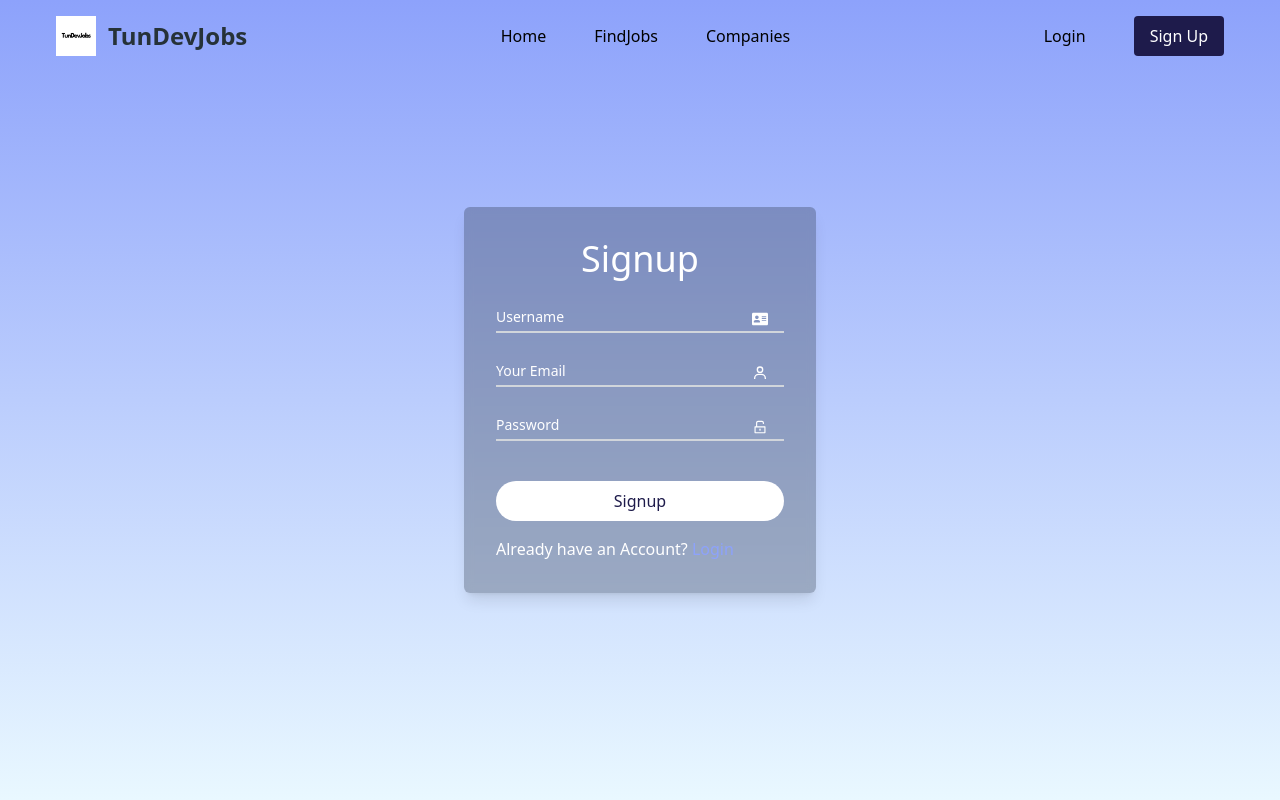
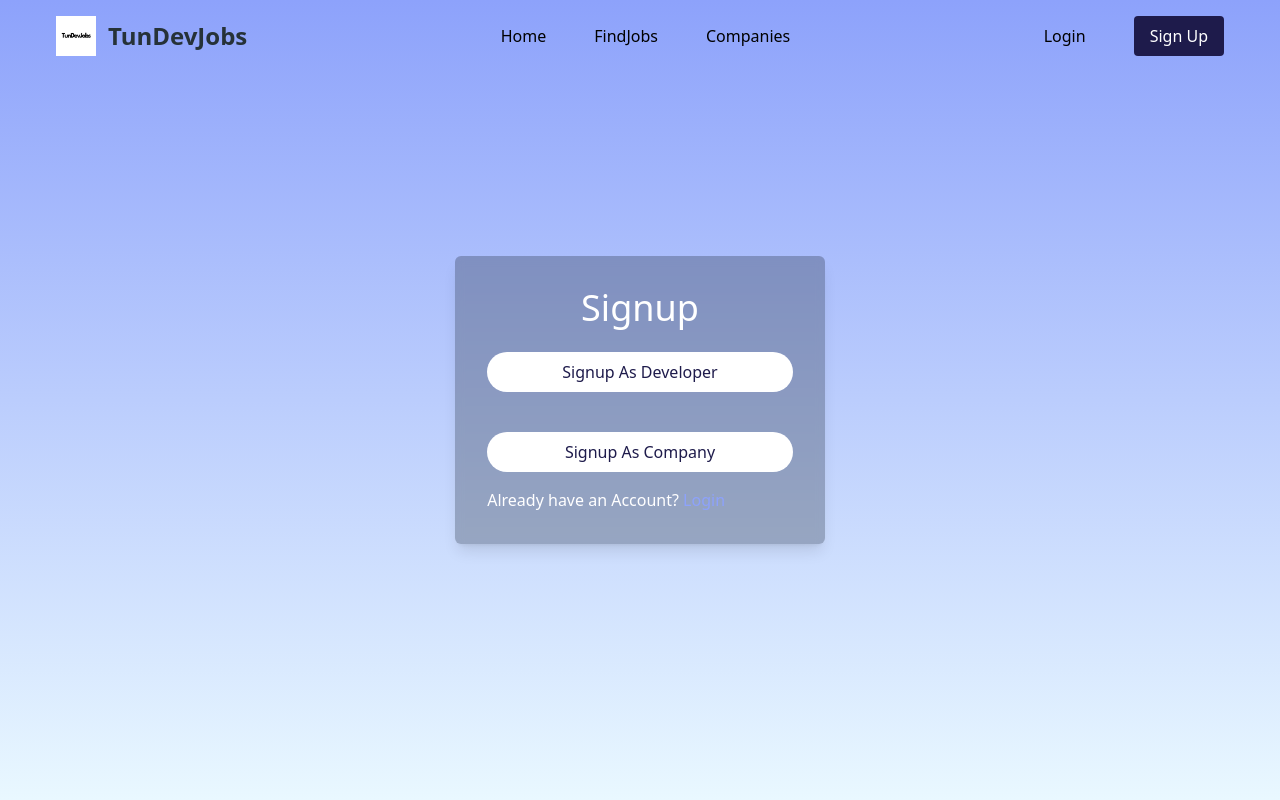
Before and after one commit to Byakkuya/TunDevJob, a React (Create React App) app: page /signup in a window 1280 px wide. Shown: the top 800 px of the page. Built offline with nearby package versions, Linux system fonts and the light colour scheme.

Commit message:
split the signup.tsx and created SignupCompany.tsx and SignupDeveloper.tsx

```diff
--- a/src/App.tsx
+++ b/src/App.tsx
@@ -16,6 +16,8 @@ import JobDetail from "./pages/JobDetail";
 import Footer from "./components/Footer";
 import Login from "./components/Login";
 import Signup from "./components/signup";
+import SignupCompany from "./components/SignupCompany";
+import SignupDeveloper from "./components/SignupDeveloper";
 
 const user = {
     user: {
@@ -37,6 +39,7 @@ function App() {
                         <Route path='/' element={<Navigate to='/home' replace={true}/>}/>
                         <Route path="/find-jobs" element={<FindJobs/>}/>
                         <Route path="/Companies" element={<Companies/>}/>
+                        {/*}
                         <Route
                             path={
                                 user?.user?.accountType === "Developer"
@@ -45,6 +48,7 @@ function App() {
                             }
                             element={<Profile/>}
                         />
+                        */}
                         <Route path="/Company-profile" element={<CompanyProfile/>}/>
                         <Route path="/Company-profile/:id" element={<CompanyProfile/>} />
                         <Route path="/upload-job" element={<UploadJob/>}/>
@@ -56,6 +60,8 @@ function App() {
                     <Route path="/about" element={<About/>}/>
                     <Route path="/login" element={<Login/>}/>
                     <Route path="/signup" element={<Signup/>}/>
+                    <Route path="/signup/developer" element={<SignupDeveloper/>}/>
+                    <Route path="/signup/company" element={<SignupCompany/>}/>
 
 
                 </Routes>
--- /dev/null
+++ b/src/components/SignupCompany.tsx
@@ -0,0 +1,12 @@
+import React from 'react';
+
+const SignupCompany = () => {
+    return (
+        <div
+            className=" text-white h-[100vh] flex justify-center items-center bg-cover bg-gradient-to-b from-indigo-400 to-[#e9f8ff]">
+
+        </div>
+    );
+};
+
+export default SignupCompany;
--- /dev/null
+++ b/src/components/SignupDeveloper.tsx
@@ -0,0 +1,12 @@
+import React from 'react';
+
+const SignupDeveloper = () => {
+    return (
+        <div
+            className=" text-white h-[100vh] flex justify-center items-center bg-cover bg-gradient-to-b from-indigo-400 to-[#e9f8ff]">
+
+        </div>
+    );
+};
+
+export default SignupDeveloper;
--- a/src/components/signup.tsx
+++ b/src/components/signup.tsx
@@ -1,55 +1,37 @@
 import React from 'react';
-import {BiUser} from "react-icons/bi";
-import {AiOutlineUnlock} from "react-icons/ai";
-import { FaAddressCard } from "react-icons/fa";
+
 
 import {Link} from "react-router-dom";
 
 const Signup = () => {
+
+
+
     return (
         <div
             className=" text-white h-[100vh] flex justify-center items-center bg-cover bg-gradient-to-b from-indigo-400 to-[#e9f8ff]">
             <div
                 className="bg-slate-800 border-slate-400 rounded-md p-8 shadow-lg backdrop-filter backdrop-blur-sm bg-opacity-30">
                 <h1 className="text-4xl text-whitefont-bold text-center">Signup</h1>
-                <form action="">
-                    <div className=" relative my-4">
-                        <input type="text"
-                               className="block w-72 py-2.3 px-0 text-sm text-white bg-transparent border-0 border-b-2 border-gray-300 appearance-none dark:focus:border-indigo-50 focus:outline-none focus:ring-0 focus-text-white focus:border-indigo-100 peer"
-                               placeholder=""/>
-                        <label htmlFor=""
-                               className="absolute text-sm text-white duration-300 transform -translate-y-6 scale-75 top-3 -z-10 origin-[0] peer-focus:left-0 peer-focus:text-indigo-400 peer-focus:dark:text-blue-500 peer-placeholder-shown:scale-100 peer-placeholder-shown:translate-y-0 peer-focus:scale-75 peer-focus:translate-y-0">Username</label>
-                        <FaAddressCard className="absolute top-4 right-4"/>
-                    </div>
-                    <div className=" relative my-4">
-                        <input type="email"
-                               className="block w-72 py-2.3 px-0 text-sm text-white bg-transparent border-0 border-b-2 border-gray-300 appearance-none dark:focus:border-indigo-50 focus:outline-none focus:ring-0 focus-text-white focus:border-indigo-100 peer"
-                               placeholder=""/>
-                        <label htmlFor=""
-                               className="absolute text-sm text-white duration-300 transform -translate-y-6 scale-75 top-3 -z-10 origin-[0] peer-focus:left-0 peer-focus:text-indigo-400 peer-focus:dark:text-blue-500 peer-placeholder-shown:scale-100 peer-placeholder-shown:translate-y-0 peer-focus:scale-75 peer-focus:translate-y-0">Your
-                            Email</label>
-                        <BiUser className="absolute top-4 right-4"/>
-                    </div>
 
-                    <div className=" relative my-4">
-                        <input type="password"
-                               className="block w-72 py-2.3 px-0 text-sm text-white bg-transparent border-0 border-b-2 border-gray-300 appearance-none dark:focus:border-indigo-50 focus:outline-none focus:ring-0 focus-text-white focus:border-indigo-100 peer"
-                               placeholder=""/>
-                        <label htmlFor=""
-                               className="absolute text-sm text-white duration-300 transform -translate-y-6 scale-75 top-3 -z-10 origin-[0] peer-focus:left-0 peer-focus:text-indigo-400 peer-focus:dark:text-blue-500 peer-placeholder-shown:scale-100 peer-placeholder-shown:translate-y-0 peer-focus:scale-75 peer-focus:translate-y-0">Password</label>
-                        <AiOutlineUnlock className="absolute top-4 right-4"/>
-                    </div>
-                    {/*<div className="flex justify-between items-center">
-                        <span className="text-indigo-200">Forget your password ?</span>
-                    </div> */}
-                    <button
-                        className="w-full mb-4 text-[18] mt-6 rounded-full bg-white text-indigo-950 hover:text-indigo-300 py-2"
-                        type="submit">Signup
-                    </button>
-                    <div>
-                        <span>Already have an Account? <Link to='/login' className="text-indigo-400">Login</Link></span>
-                    </div>
-                </form>
+
+                    <a href="/signup/developer">
+                        <button
+                            className="w-full mb-4 text-[18] mt-6 rounded-full bg-white text-indigo-950 hover:text-indigo-300 py-2"
+                            >Signup As Developer
+                        </button>
+                    </a>
+                    <a href="/signup/company">
+                        <button
+                            className="w-full mb-4 text-[18] mt-6 rounded-full bg-white text-indigo-950 hover:text-indigo-300 py-2"
+                            >Signup As Company
+                        </button>
+                    </a>
+                        <div>
+                            <span>Already have an Account? <Link to='/login'
+                                                                 className="text-indigo-400">Login</Link></span>
+                        </div>
+
             </div>
         </div>
 
```
